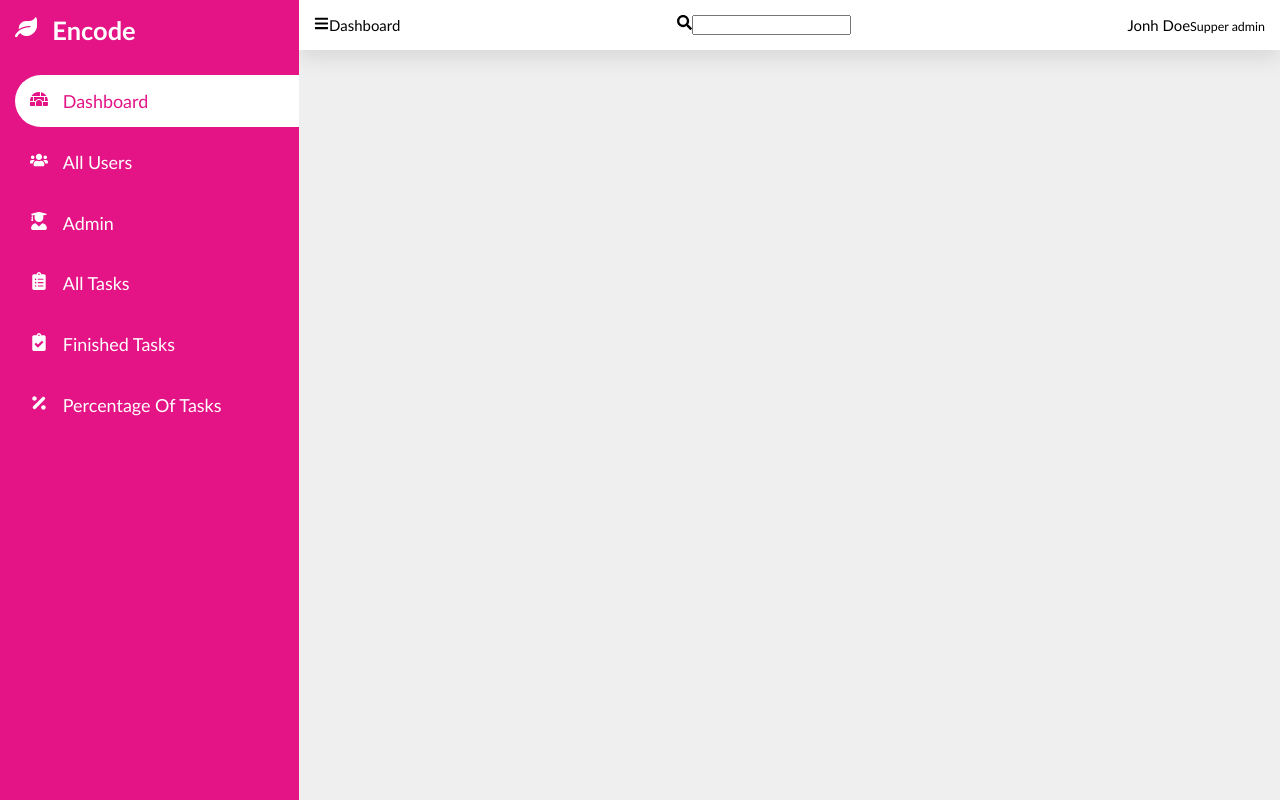
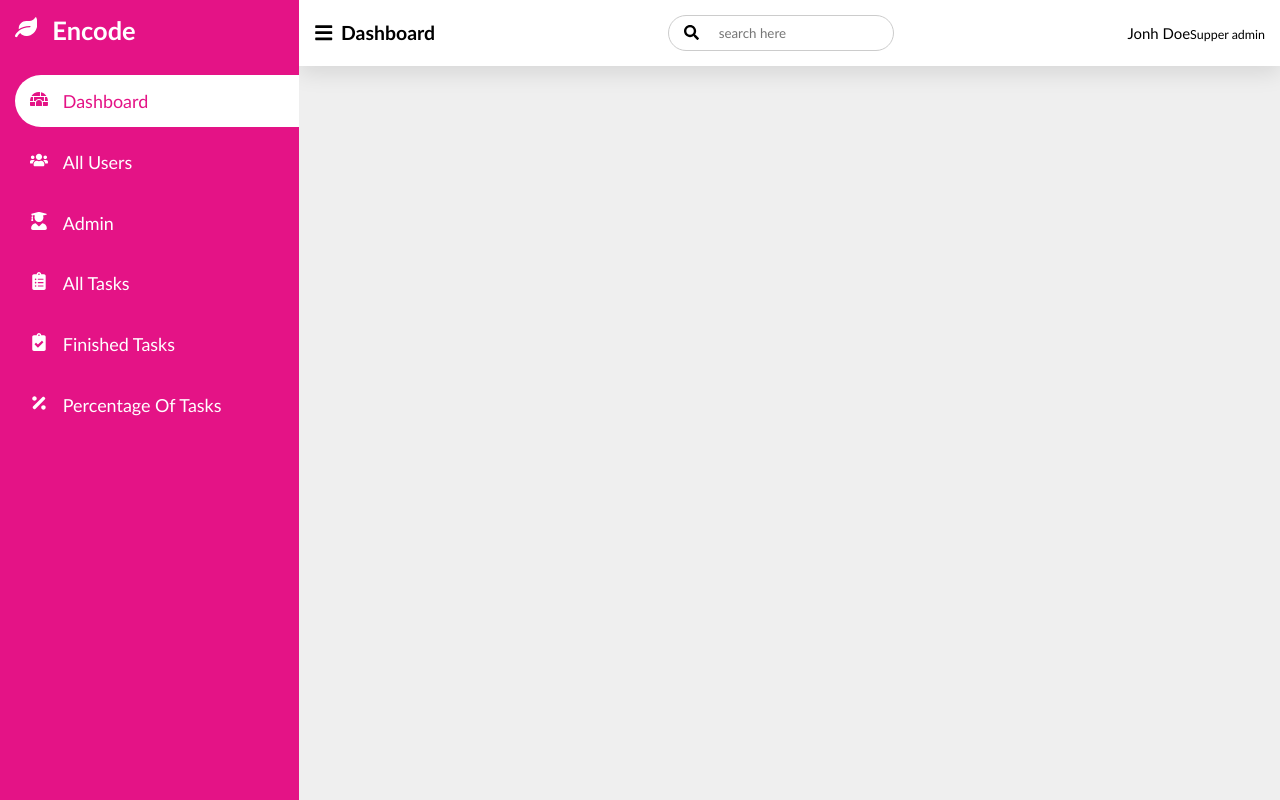
Before and after one commit to mauriciocosta404/tasks-maneger-nextjs-typescript-nodejs-mysql, a Next.js app in the folder front/: page /index in a window 1280 px wide. Built offline with nearby package versions, Linux system fonts and the light colour scheme.

Commit message:
configurando o menu

```diff
--- a/front/src/components/header/header.tsx
+++ b/front/src/components/header/header.tsx
@@ -5,7 +5,7 @@ const Header=()=>{
     return(
         <C.Container className='header'>
             <div className='logo'><FaBars />Dashboard</div>
-            <div className='searchContainer'><FaSearch /><input type="search" name="" id="" /></div>
+            <div className='searchContainer'><FaSearch /><input type="search" placeholder='search here' name="" id="" /></div>
             <div className='avatar'>
                 <div className='image'>
 
--- a/front/src/components/header/style.ts
+++ b/front/src/components/header/style.ts
@@ -8,4 +8,23 @@ export const Container=styled.nav`
     background-color: #fff;
     box-shadow: var(--box-shadow);
     max-height: 5rem;
+    .logo{
+        display: flex;
+        gap: .5rem;
+        align-items: center;
+        font-size: 1.3rem;
+        font-weight: 600;
+    }
+    .searchContainer{
+        display: flex;
+        align-items: center;
+        border-radius: 5rem;
+        gap: 1rem;
+        border: 1px solid #ccc;
+        padding: .3rem 1rem;
+        input{
+            border: none;
+            padding: .3rem;
+        }
+    }
 `;
```
